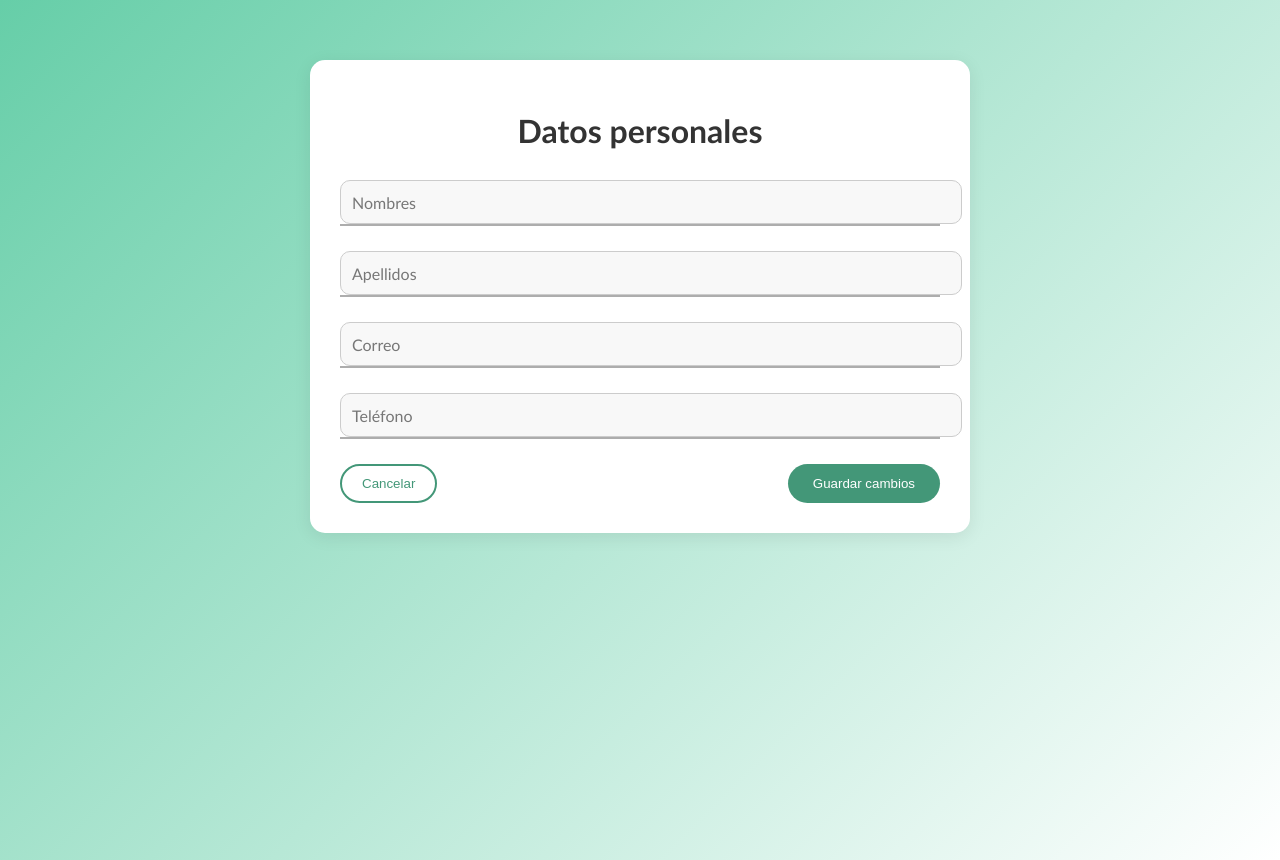
After one commit to rhonald07/Hikari--web, a Django app: template Hikari--web/hk/templates/paginas/datos_personales.html in a window 1280 px wide. The commit adds this page. Run offline with Django 5.2, Linux system fonts and the light colour scheme; the template is opened without the code that fills it, so the values that code supplies are empty.

Commit message:
HTML
Se realizaron las interfaces de perfil, configuracion y datos personales

```diff
--- /dev/null
+++ b/Hikari--web/hk/templates/paginas/datos_personales.html
@@ -0,0 +1,45 @@
+<!DOCTYPE html>
+<html lang="en">
+<head>
+    <meta charset="UTF-8">
+    <meta name="viewport" content="width=device-width, initial-scale=1.0">
+    <title>Hikari - Datos personales</title>
+    <link rel="stylesheet" href="../../../public/css/style.css">
+</head>
+<body>
+    <main class="datos-personales">
+
+    <h1>Datos personales</h1>
+
+    <form>
+
+        <div class="form-group">
+            <input type="text" id="nombres" name="nombres" required placeholder=" ">
+            <label for="nombres">Nombres</label>
+        </div>
+
+        <div class="form-group">
+            <input type="text" id="apellidos" name="apellidos" required placeholder=" ">
+            <label for="apellidos">Apellidos</label>
+        </div>
+
+        <div class="form-group">
+            <input type="email" id="correo" name="correo" required placeholder=" ">
+            <label for="correo">Correo</label>
+        </div>
+
+        <div class="form-group">
+            <input type="tel" id="telefono" name="telefono" required placeholder=" ">
+            <label for="telefono">Teléfono</label>
+        </div>
+
+        <div class="botones-editar">
+            <button class="btn-cancelar">Cancelar</button>
+            <button class="btn-guardar">Guardar cambios</button>
+        </div>
+
+    </form>
+
+</main>
+</body>
+</html>
--- a/Hikari--web/public/css/style.css
+++ b/Hikari--web/public/css/style.css
@@ -422,6 +422,11 @@ button[type="submit"]:hover {
     margin-bottom: 10px;
 }
 
+.emoji.activo {
+    opacity: 1;
+    transform: scale(1.2);
+}
+
 .slider {
     width: 100%;
     appearance: none;
@@ -446,4 +451,247 @@ button[type="submit"]:hover {
     background: #2e6e54;
 }
 
-/* ejercicios DBT */
+.botones-navegacion {
+    display: flex;
+    justify-content: space-between;
+    margin-top: 20px;
+}
+
+.btn-continuar {
+    background: #439778;
+    color: #fff;
+    border: none;
+    padding: 10px 25px;
+    border-radius: 20px;
+    font-size: 15px;
+    cursor: pointer;
+    transition: .3s;
+}
+
+.btn-continuar:hover {
+    background: #2e6e54;
+}
+
+.btn-regresar {
+    background: transparent;
+    color: #439778;
+    border: 2px solid #439778;
+    padding: 10px 20px;
+    border-radius: 20px;
+    font-size: 15px;
+    cursor: pointer;
+    transition: 0.3s;
+}
+
+.btn-regresar:hover {
+    background: #e6f4ef;
+}
+
+/* Perfil */
+.perfil {
+    max-width: 600px;
+    margin: 60px auto;
+    padding: 30px 25px;
+    background: #ffffff;
+    border-radius: 15px;
+    box-shadow: 0 4px 18px rgba(0, 0, 0, 0.08);
+}
+
+.perfil-header {
+    text-align: center;
+    margin-bottom: 35px;
+}
+
+.avatar {
+    width: 100px;
+    height: 100px;
+    border-radius: 50%;
+    object-fit: cover;
+    margin-bottom: 12px;
+    border: 3px solid #66CEA8;
+}
+
+.perfil-nombre {
+    font-size: 24px;
+    color: #333;
+    margin-bottom: 5px;
+}
+
+.perfil-nombre {
+    font-weight: 600;
+    letter-spacing: 0.3px;
+}
+
+.perfil-correo {
+    font-size: 15px;
+    color: #666;
+}
+
+.perfil-opciones {
+    display: flex;
+    flex-direction: column;
+    gap: 15px;
+}
+
+.perfil-item {
+    display: block;
+    background: #f4f8f7;
+    padding: 15px 18px;
+    border-radius: 12px;
+    text-decoration: none;
+    font-size: 17px;
+    color: #333;
+    transition: .25s;
+    border: 1px solid #e0e0e0;
+}
+
+.perfil-item:hover {
+    background: #e9f4f1;
+    transform: translateY(-2px);
+    box-shadow: 0 4px 10px rgba(0,0,0,0.05);
+}
+
+/* configuracion */
+
+.configuracion {
+    max-width: 600px;
+    margin: 60px auto;
+    padding: 25px;
+    background: #fff;
+    border-radius: 12px;
+    box-shadow: 0 4px 15px rgba(0,0,0,0.08);
+}
+
+.configuracion h1 {
+    text-align: center;
+    margin-bottom: 35px;
+    color: #333;
+}
+
+.config-section {
+    margin-bottom: 25px;
+}
+
+.config-section h2 {
+    font-size: 18px;
+    color: #439778;
+    margin-bottom: 10px;
+}
+
+.config-item {
+    display: block;
+    background: #f4f8f7;
+    padding: 15px 18px;
+    border-radius: 10px;
+    text-decoration: none;
+    color: #333;
+    font-size: 16px;
+    margin-bottom: 10px;
+    transition: .25s;
+    border: 1px solid #e0e0e0;
+}
+
+.config-item:hover {
+    background: #e7f3ef;
+    transform: translateY(-2px);
+}
+
+.eliminar {
+    color: #c0392b;
+}
+
+.cerrar-sesion {
+    color: #a83225;
+    font-weight: 600;
+}
+
+/* Datos Personales*/
+
+.datos-personales {
+    max-width: 600px;
+    margin: 60px auto;
+    padding: 30px;
+    background: #ffffff;
+    border-radius: 15px;
+    box-shadow: 0 4px 18px rgba(0,0,0,0.08);
+}
+
+.datos-personales h1 {
+    text-align: center;
+    color: #333;
+    margin-bottom: 30px;
+}
+
+.form-group {
+    position: relative;
+    margin-bottom: 25px;
+}
+
+.form-group input {
+    width: 100%;
+    padding: 12px 10px;
+    font-size: 16px;
+    border: 1px solid #ccc;
+    border-radius: 10px;
+    outline: none;
+    background: #f8f8f8;
+}
+
+.form-group input:focus {
+    border-color: #66CEA8;
+    background: #ffffff;
+}
+
+.form-group label {
+    position: absolute;
+    top: 50%;
+    left: 12px;
+    transform: translateY(-50%);
+    color: #777;
+    transition: .3s;
+    pointer-events: none;
+}
+
+.form-group input:focus + label,
+.form-group input:not(:placeholder-shown) + label {
+    top: -8px;
+    left: 10px;
+    background: #ffffff;
+    padding: 0 4px;
+    font-size: 13px;
+    color: #439778;
+}
+
+.botones-editar {
+    display: flex;
+    justify-content: space-between;
+    margin-top: 25px;
+}
+
+.btn-cancelar {
+    background: transparent;
+    border: 2px solid #439778;
+    color: #439778;
+    padding: 10px 20px;
+    border-radius: 20px;
+    cursor: pointer;
+    transition: .3s;
+}
+
+.btn-cancelar:hover {
+    background: #e6f4ef;
+}
+
+.btn-guardar {
+    background: #439778;
+    border: none;
+    color: white;
+    padding: 10px 25px;
+    border-radius: 20px;
+    cursor: pointer;
+    transition: .3s;
+}
+
+.btn-guardar:hover {
+    background: #2e6e54;
+}
```
Also changed, not shown: Hikari--web/hk/templates/paginas/configuracion.html (added, +38 -0 lines), Hikari--web/hk/templates/paginas/crisis.html (+15 -10 lines), Hikari--web/hk/templates/paginas/perfil.html (added, +26 -0 lines), Hikari--web/public/img/profile.png (added).
